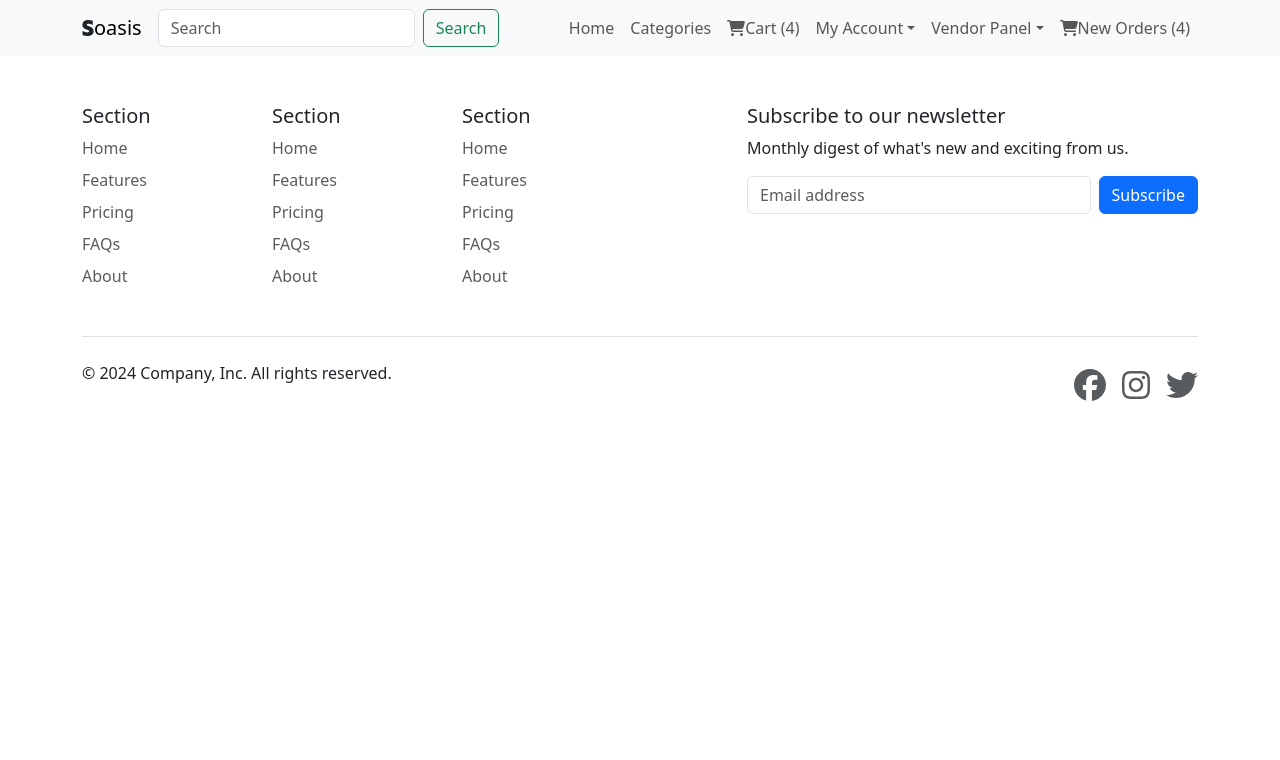
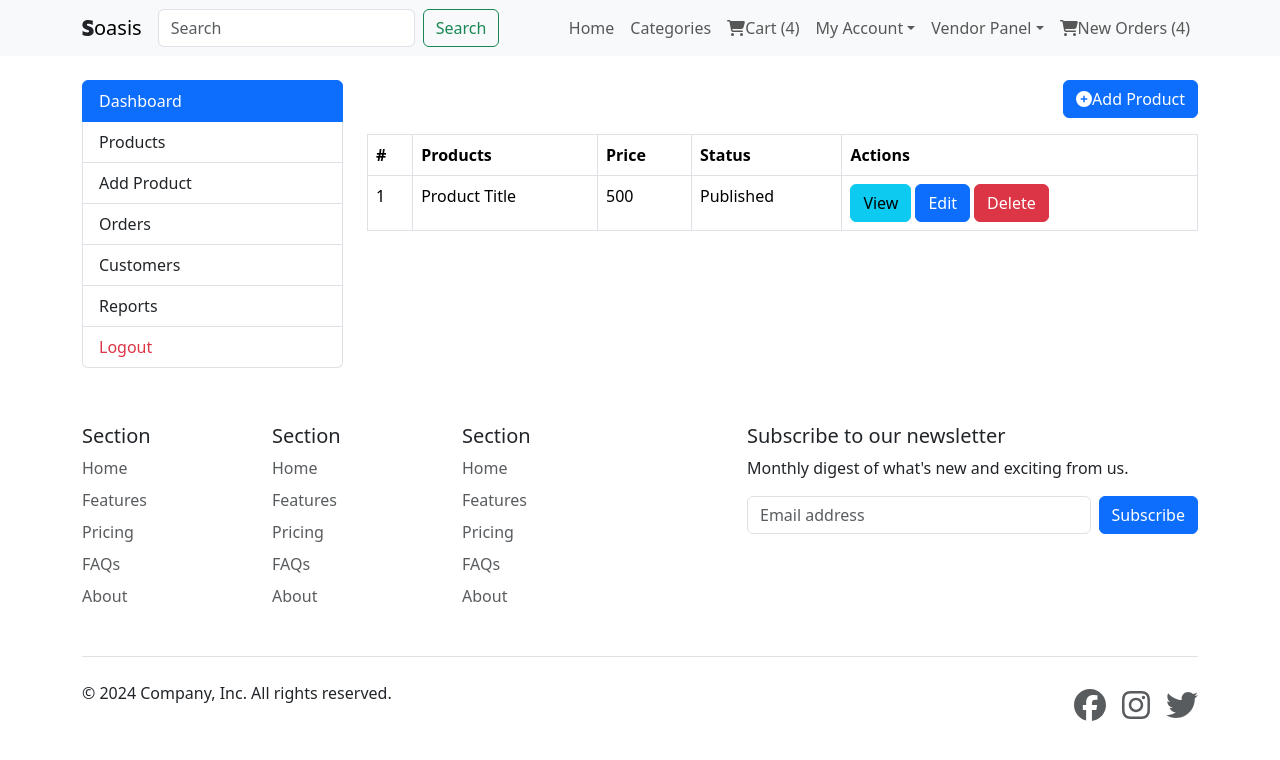
Before and after one commit to FuuToru/Ecommerce, a React (Create React App) app in the folder src/frontend/: page /vendor/products in a window 1280 px wide. Shown: the top 760 px of the page. Built offline with nearby package versions, Linux system fonts and the light colour scheme.

Commit message:
add: vendor product/addproduct

```diff
--- a/src/frontend/src/App.js
+++ b/src/frontend/src/App.js
@@ -30,10 +30,12 @@ import AddressList from './components/Customer/AddressList';
 import AddAddress from './components/Customer/AddAddress';
 
 
-//Vendo
+//Vendor
 import VendorDashboard from './components/Vendor/VendorDashboard';
 import VendorLogin from './components/Vendor/VendorLogin';
 import VendorRegister from './components/Vendor/VendorRegister';
+import VendorProducts from './components/Vendor/VendorProducts';
+import VendorAddProduct from './components/Vendor/VendorAddProduct';
 
 
 function App() {
@@ -62,6 +64,9 @@ function App() {
         <Route path='/vendor/register' element={<VendorRegister/>}></Route>
         <Route path='/vendor/login' element={<VendorLogin/>}></Route>
         <Route path='/vendor/dashboard' element={<VendorDashboard/>}></Route>
+        <Route path='/vendor/products' element={<VendorProducts/>}></Route>
+        <Route path='/vendor/add-product' element={<VendorAddProduct/>}></Route>
+
 
 
       </Routes>
--- /dev/null
+++ b/src/frontend/src/components/Vendor/VendorAddProduct.js
@@ -0,0 +1,63 @@
+//Packages
+import { Link } from 'react-router-dom';
+//Assets
+import logo from '../../logo.svg';
+import ProductDetail from '../ProductDetail';
+import VendorSidebar from './VendorSidebar';
+function VendorAddProduct(props){
+    return(
+        <div className='container mt-4'>
+            <div className='row'>
+                <div className='col-md-3 col-12 mb-2'>
+                    <VendorSidebar/>
+
+                </div>
+            {/* <div className='row'> */}
+                <div className='col-md-9 col-12 mb-2'>
+                    <div className='card'>
+                        <h4 className='card-header'>Add Product</h4>
+                        <div className='card-body'>
+                    <form>
+                    <div className="mb-3">
+                        <label for="Category" className="form-label">Category</label>
+                        <select className='form-control'>
+                            <option>Python</option>
+                            <option>Php</option>
+                            <option>Js</option>
+                        </select>
+                    </div>
+                    <div className="mb-3">
+                        <label for="Title" className="form-label">Title</label>
+                        <input type="text" className="form-control" id="Title" />
+                    </div>
+                    <div className="mb-3">
+                        <label for="Price" className="form-label">Price</label>
+                        <input type="number" className="form-control" id="Price" />
+                    </div>
+
+                    <div className="mb-3">
+                        <label for="Description" className="form-label">Description</label>
+                        <textarea className="form-control " rows="8" id="Description"></textarea>
+                    </div>
+                    <div className="mb-3">
+                        <label for="img" className="form-label">Product Image</label>
+                        <input type="file" className="form-control" id="img" alt="Upload profile image" />
+                    </div>
+                    <button type="submit" className="btn btn-primary">Submit</button>
+                    </form>
+
+                        </div>
+                    </div>
+
+
+                </div>
+
+            </div>
+        {/* </div> */}
+        </div>
+
+
+    );
+}
+
+export default VendorAddProduct;
--- /dev/null
+++ b/src/frontend/src/components/Vendor/VendorProducts.js
@@ -0,0 +1,60 @@
+//Packages
+import { Link } from 'react-router-dom';
+//Assets
+import logo from '../../logo.svg';
+import ProductDetail from '../ProductDetail';
+import VendorSidebar from '../Vendor/VendorSidebar';
+function VendorProducts(props){
+    return(
+        <div className='container mt-4'>
+            <div className='row'>
+                <div className='col-md-3 col-12 mb-2'>
+                    <VendorSidebar/>
+
+                </div>
+                <div className='col-md-9 col-12 mb-2'>
+                    <div className='row'>
+                        <div className='col-12'>
+                        <h3 className='float-end'>
+                    <Link to="/vendor/add-product" className="btn btn-primary mb-2 " ><i className='fa fa-plus-circle'></i>Add Product</Link>
+                    </h3>
+                        </div>
+                    </div>
+
+                    <div className='table-responsive'>
+                        <table className='table table-bordered'>
+                            <thead>
+                            <tr>
+                                <th>#</th>
+                                <th>Products</th>
+                                <th>Price</th>
+                                <th>Status</th>
+                                <th>Actions</th>
+                            </tr>
+                            </thead>
+                            <tbody>
+                            <tr>
+                                <td>1</td>
+                                <td>Product Title</td>
+                                <td>500</td>
+                                <td>Published</td>
+                                <td>
+                                    <a href="#" className='btn btn-info'>View</a>
+                                    <a href="#" className='btn btn-primary ms-1'>Edit</a>
+                                    <a href="#" className='btn btn-danger ms-1'>Delete</a>
+
+                                </td>
+                            </tr>
+                            </tbody>
+                        </table>
+                    </div>
+                </div>
+
+            </div>
+        </div>
+
+
+    );
+}
+
+export default VendorProducts;
--- a/src/frontend/src/components/Vendor/VendorSidebar.js
+++ b/src/frontend/src/components/Vendor/VendorSidebar.js
@@ -8,6 +8,7 @@ function VendorSidebar(props){
         <div className="list-group">
             <Link to="/vendor/dashboard" className="list-group-item list-group-item-action active">Dashboard</Link>
             <Link to="/vendor/products" className="list-group-item list-group-item-action">Products</Link>
+            <Link to="/vendor/add-product" className="list-group-item list-group-item-action" >Add Product</Link>
             <Link to="/vendor/orders" className="list-group-item list-group-item-action">Orders</Link>
             <Link to="/vendor/customers" className="list-group-item list-group-item-action ">Customers</Link>
             <Link to="/vendor/reports" className="list-group-item list-group-item-action ">Reports</Link>
```
